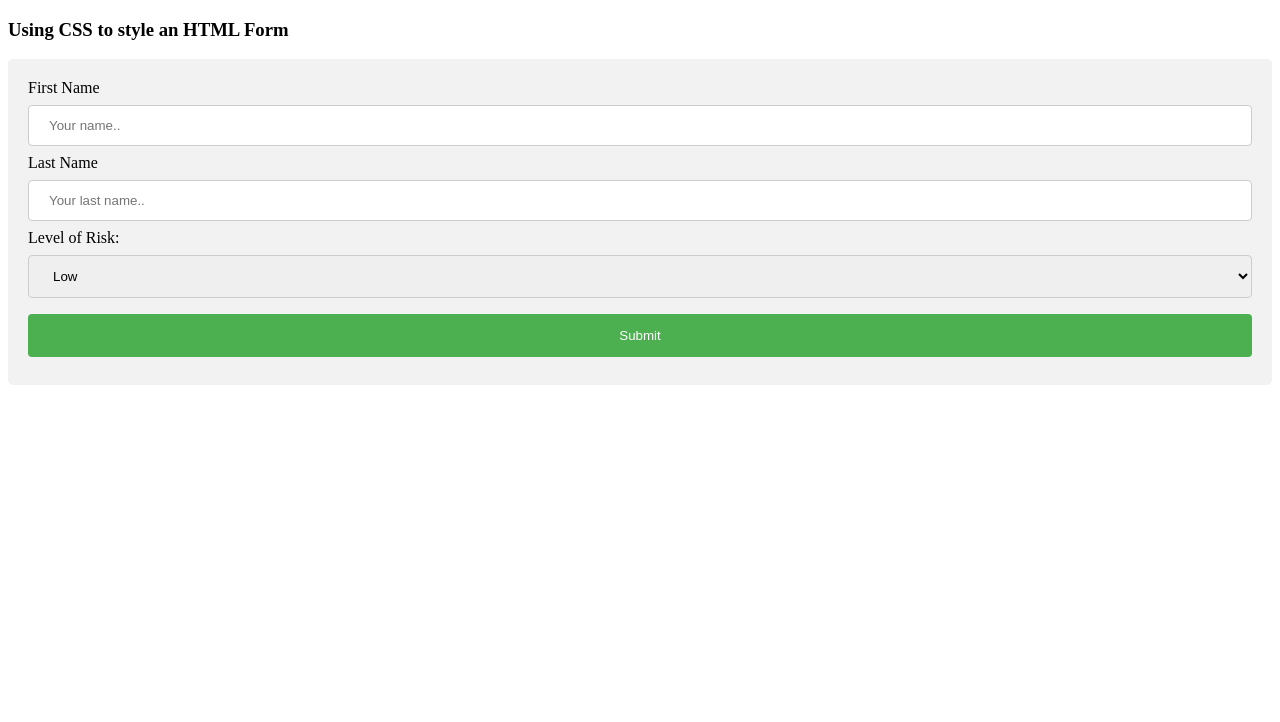
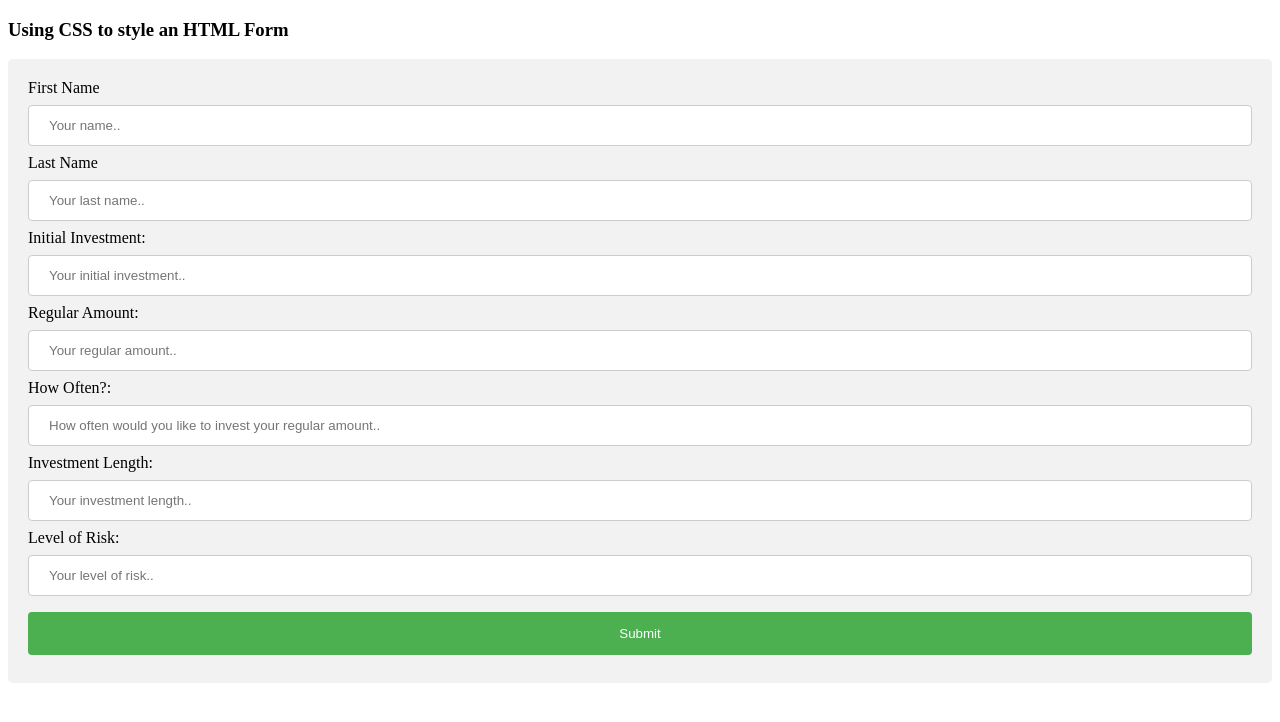
Before and after one commit to cpsc319Bot/cpsc319Bot.github.io, a plain HTML site: page index.html in a window 1280 px wide. Drawn offline with Linux system fonts and the light colour scheme.

Commit message:
Update index.html

```diff
--- a/index.html
+++ b/index.html
@@ -44,12 +44,21 @@ div {
     <label for="lname">Last Name</label>
     <input type="text" id="last_name" name="lastname" placeholder="Your last name..">
 
+    <label for="initial">Initial Investment: </label>
+    <input type="text" id="initialInvestment" name="initial" placeholder="Your initial investment..">
+
+    <label for="initial">Regular Amount: </label>
+    <input type="text" id="regularAmount" name="regular" placeholder="Your regular amount..">
+
+    <label for="interval">How Often?: </label>
+    <input type="text" id="interval" name="regular" placeholder="How often would you like to invest your regular amount..">
+
+    <label for="length">Investment Length: </label>
+    <input type="text" id="length" name="length" placeholder="Your investment length..">
+
     <label for="risk">Level of Risk: </label>
-    <select id="riskLevel">
-      <option value="low">Low</option>
-      <option value="medium">Medium</option>
-      <option value="high">High</option>
-    </select>
+    <input type="text" id="riskLevel" name="risk" placeholder="Your level of risk..">
+
     <input type="submit" value="Submit">
   </form>
    <script src="fill.js"></script>
```
